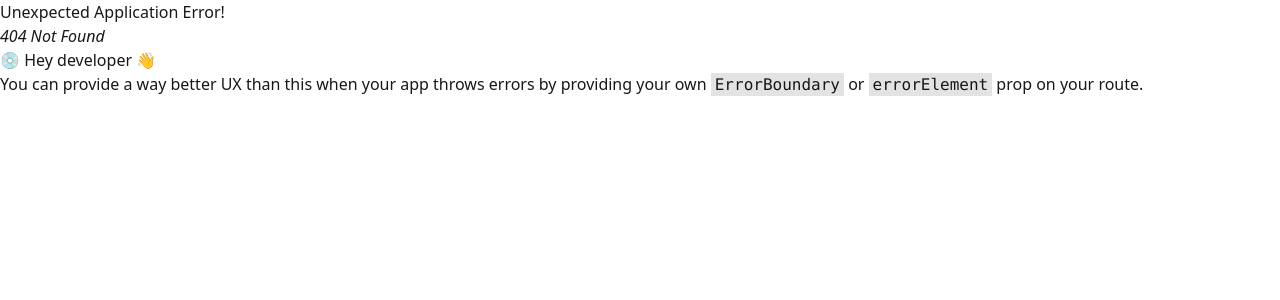
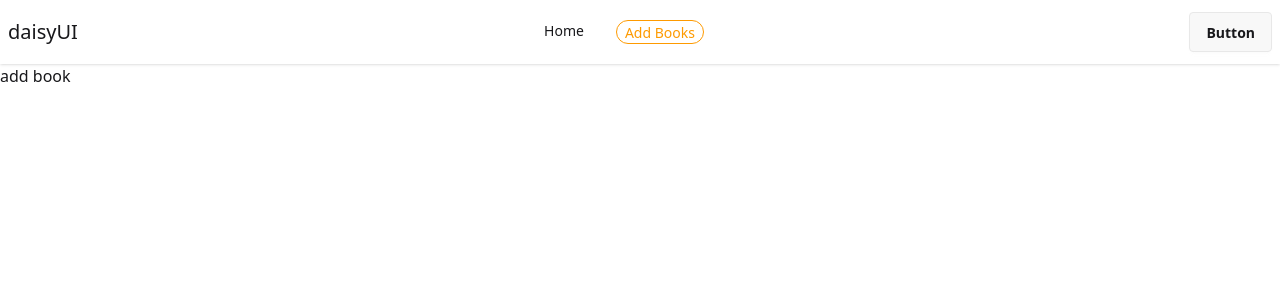
Before and after one commit to maisha850/the-book-haven-client, a React (Vite) app: page /addBooks in a window 1280 px wide. Before the commit this address had no page. Shown: the top 300 px of the page. Built offline with nearby package versions, Linux system fonts and the light colour scheme.

Commit message:
added banner and navber

```diff
--- a/package.json
+++ b/package.json
@@ -12,6 +12,7 @@
   "dependencies": {
     "@tailwindcss/vite": "^4.1.17",
     "daisyui": "^5.4.7",
+    "firebase": "^12.5.0",
     "motion": "^12.23.24",
     "react": "^19.1.1",
     "react-dom": "^19.1.1",
--- /dev/null
+++ b/src/Auth/AuthContext.jsx
@@ -0,0 +1,3 @@
+import { createContext } from "react";
+
+export const AuthContext = createContext(null)
--- /dev/null
+++ b/src/Auth/AuthProvider.jsx
@@ -0,0 +1,11 @@
+import React from 'react';
+
+const AuthProvider = () => {
+    return (
+        <div>
+
+        </div>
+    );
+};
+
+export default AuthProvider;
--- a/src/Componants/Navbar.jsx
+++ b/src/Componants/Navbar.jsx
@@ -1,6 +1,11 @@
 import React from 'react';
+import { NavLink } from 'react-router';
 
 const Navbar = () => {
+  const links = <>
+  <NavLink to='/' className='mr-8 font-medium'>Home</NavLink>
+  <NavLink to='/addBooks' className='mr-8 font-medium'>Add Books</NavLink>
+  </>
     return (
         <div className="navbar bg-base-100 shadow-sm">
   <div className="navbar-start">
@@ -11,32 +16,14 @@ const Navbar = () => {
       <ul
         tabIndex="-1"
         className="menu menu-sm dropdown-content bg-base-100 rounded-box z-1 mt-3 w-52 p-2 shadow">
-        <li><a>Item 1</a></li>
-        <li>
-          <a>Parent</a>
-          <ul className="p-2">
-            <li><a>Submenu 1</a></li>
-            <li><a>Submenu 2</a></li>
-          </ul>
-        </li>
-        <li><a>Item 3</a></li>
+       {links}
       </ul>
     </div>
-    <a className="btn btn-ghost text-xl">daisyUI</a>
+    <a className=" text-xl">daisyUI</a>
   </div>
-  <div className="navbar-center hidden lg:flex">
+  <div className="navbar-center hidden lg:flex ">
     <ul className="menu menu-horizontal px-1">
-      <li><a>Item 1</a></li>
-      <li>
-        <details>
-          <summary>Parent</summary>
-          <ul className="p-2">
-            <li><a>Submenu 1</a></li>
-            <li><a>Submenu 2</a></li>
-          </ul>
-        </details>
-      </li>
-      <li><a>Item 3</a></li>
+   {links}
     </ul>
   </div>
   <div className="navbar-end">
--- /dev/null
+++ b/src/Firebase.init.js
@@ -0,0 +1,19 @@
+// Import the functions you need from the SDKs you need
+import { initializeApp } from "firebase/app";
+import { getAuth } from "firebase/auth";
+// TODO: Add SDKs for Firebase products that you want to use
+// https://firebase.google.com/docs/web/setup#available-libraries
+
+// Your web app's Firebase configuration
+const firebaseConfig = {
+  apiKey: "AIzaSyAe8jMhOSltXCcUdQUFYzGkeY1iTWWBYfU",
+  authDomain: "book-haven-c3608.firebaseapp.com",
+  projectId: "book-haven-c3608",
+  storageBucket: "book-haven-c3608.firebasestorage.app",
+  messagingSenderId: "578184579656",
+  appId: "1:578184579656:web:c0f91fbb1154677bdae67d"
+};
+
+// Initialize Firebase
+const app = initializeApp(firebaseConfig);
+export const auth = getAuth(app)
--- /dev/null
+++ b/src/Pages/AddBooks.jsx
@@ -0,0 +1,11 @@
+import React from 'react';
+
+const AddBooks = () => {
+    return (
+        <div>
+           add book
+        </div>
+    );
+};
+
+export default AddBooks;
--- a/src/index.css
+++ b/src/index.css
@@ -2,9 +2,10 @@
 @plugin "daisyui";
 
 a.active{
-  @apply
-  p-2
+    @apply badge  badge-outline text-amber-500 border-amber-500 font-medium
+  px-2
   rounded-3xl
+
 
 }
 .btn-primary{
--- a/src/main.jsx
+++ b/src/main.jsx
@@ -4,6 +4,7 @@ import './index.css'
 import { createBrowserRouter, RouterProvider } from 'react-router'
 import Root from './Root.jsx'
 import Home from './Componants/Home.jsx'
+import AddBooks from './Pages/AddBooks.jsx'
 const router = createBrowserRouter([
   {
     path: '/',
@@ -12,6 +13,10 @@ const router = createBrowserRouter([
       {
         index: true,
         Component: Home
+      },
+      {
+        path: '/addBooks',
+        Component: AddBooks
       }
     ]
   }
```
Also changed, not shown: 1 other file (tests, documents, lock files or other folders).
